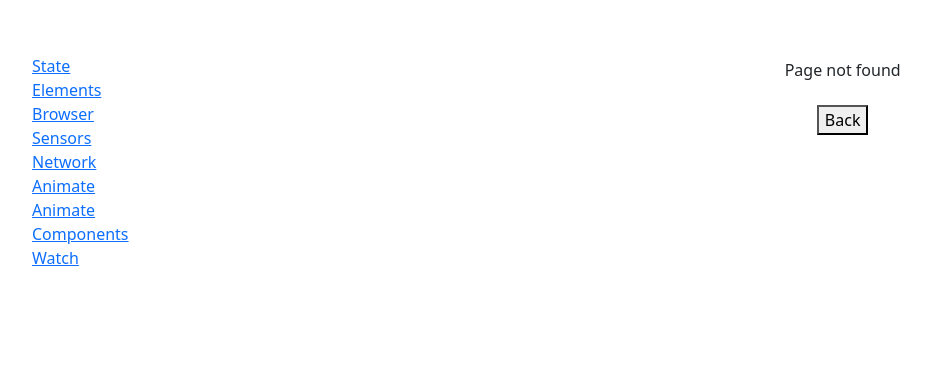
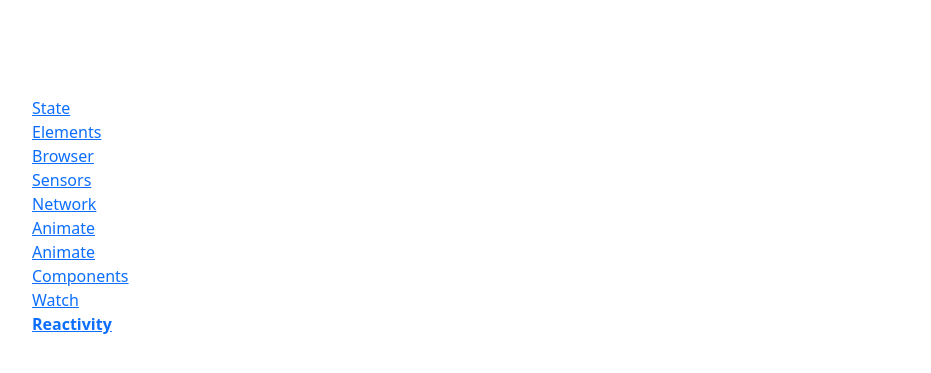
Before and after one commit to UlakhovichKate/vueUse, a Vue app: page /reactivity in a window 1280 px wide. Before the commit this address had no page. Shown: the part 279-652 px from the top of the page, without its empty margins (0-931 px from the left). Built offline with nearby package versions, Linux system fonts and the light colour scheme.

Commit message:
ListReactivity.vue

```diff
--- a/src/App.vue
+++ b/src/App.vue
@@ -10,6 +10,7 @@
       <router-link :to="{ name: 'showListAnimation' }" class="nav__item nav__item_home">Animate</router-link>
       <router-link :to="{ name: 'showListComponents' }" class="nav__item nav__item_home">Components</router-link>
       <router-link :to="{ name: 'showListWatch' }" class="nav__item nav__item_home">Watch</router-link>
+      <router-link :to="{ name: 'showListReactivity' }" class="nav__item nav__item_home">Reactivity</router-link>
     </nav>
   </aside>
   <div>
--- /dev/null
+++ b/src/components/ListReactivity.vue
@@ -0,0 +1,12 @@
+<template>
+
+</template>
+
+<script setup>
+
+
+</script>
+
+<style scoped>
+
+</style>
--- a/src/router/index.ts
+++ b/src/router/index.ts
@@ -47,6 +47,11 @@ const routes = [
         name: "showListWatch",
         component: () => import("../components/ListWatch.vue"),
       },
+      {
+        path: "reactivity",
+        name: "showListReactivity",
+        component: () => import("../components/ListReactivity.vue"),
+      },
     ],
   },
   {
```
